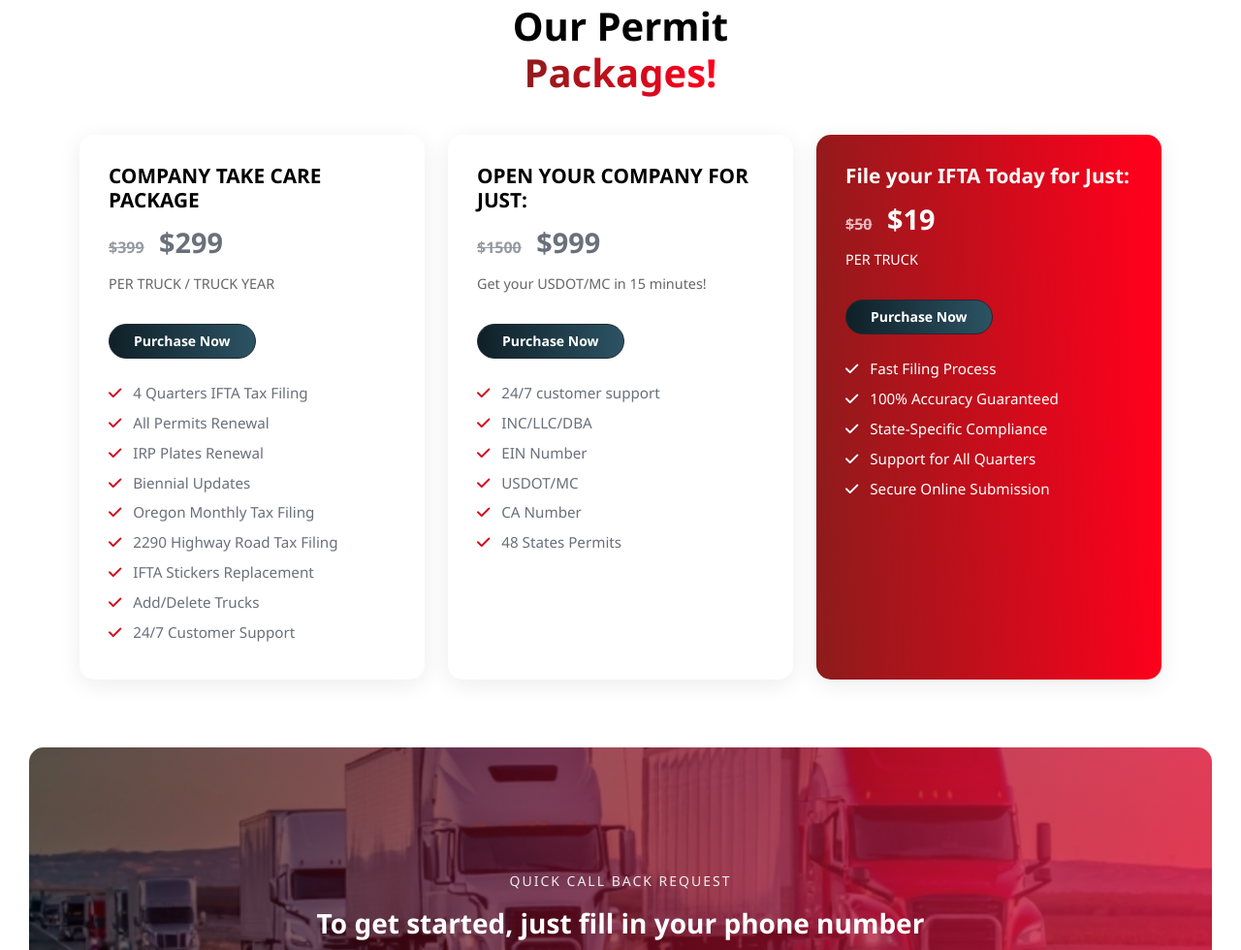
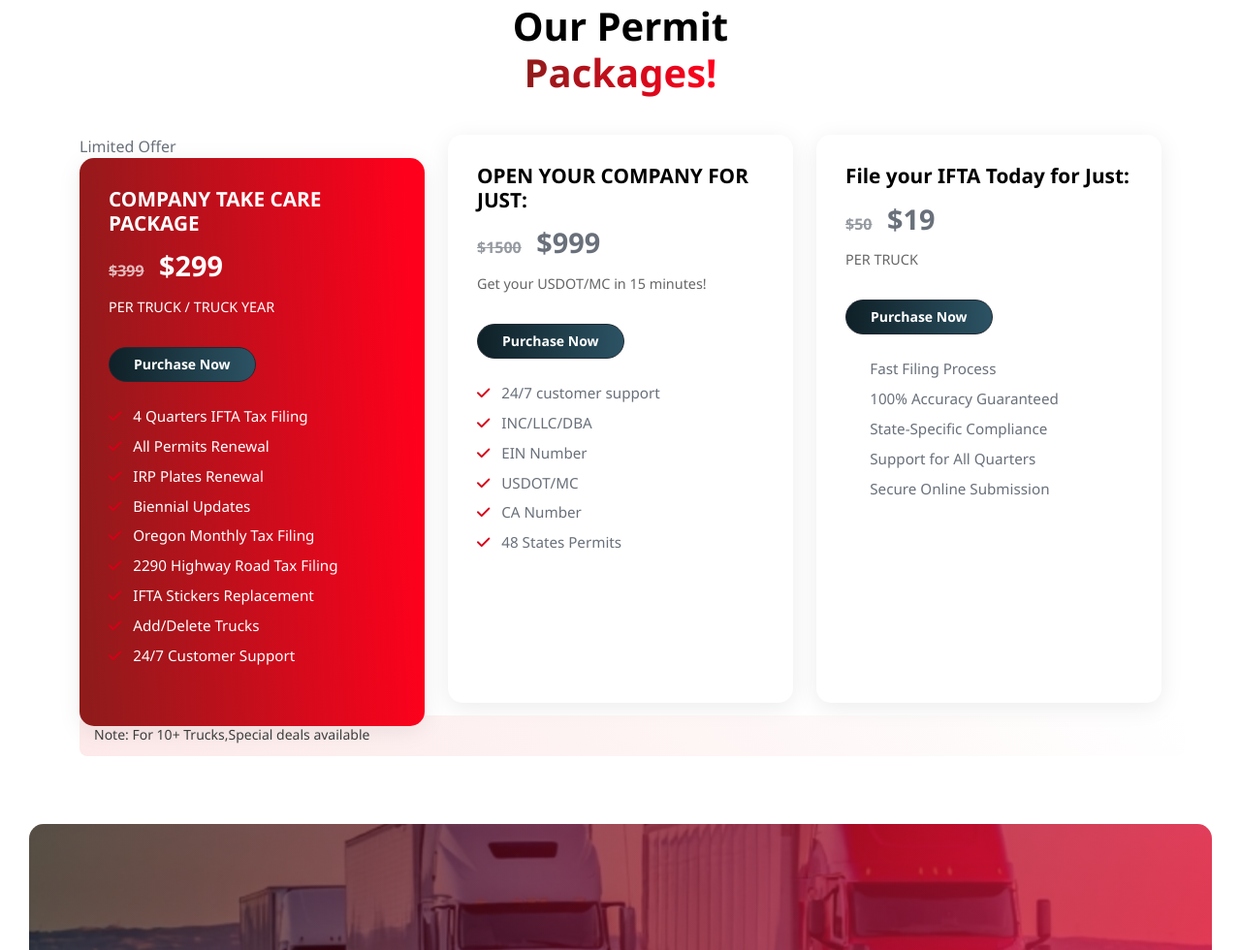
Before and after one commit to cjs-tech/cjs-tech, a plain HTML site: page index.html in a window 1280 px wide. Shown: the part 4694-5674 px from the top of the page at 97% size. Drawn offline with nearby package versions, Linux system fonts and the light colour scheme; a web font is replaced by a local one.

Commit message:
index.html

```diff
--- a/index.html
+++ b/index.html
@@ -761,8 +761,11 @@
 
 
   <!-- Card 1 -->
-      <div class="col-lg-4">
-        <div class="pricing-card-new h-100">
+      <div class="col-lg-4" style="position: relative;">
+
+	  <div class="ribbon"><span>Limited Offer</span></div>
+
+        <div class="pricing-card-new h-100 best-value">
           <div class="pricing-body">
             <h3 class="plan-title">COMPANY TAKE CARE PACKAGE</h3>
             <div class="plan-price">
@@ -810,7 +813,7 @@
 
 	  <!-- Card 3 -->
       <div class="col-lg-4 third">
-        <div class="pricing-card-new h-100 best-value">
+        <div class="pricing-card-new h-100">
           <div class="pricing-body">
             <h3 class="plan-title">File your IFTA Today for Just:</h3>
             <div class="plan-price">
@@ -828,7 +831,14 @@
           </div>
         </div>
       </div>
-
+<h2 style="
+    margin: 13px 0 0 24px;
+    font-size: 14px;
+    color: #3f3f3f;
+    background: linear-gradient(45deg, #fde9e9, transparent);
+    padding: 12px 15px 13px 15px;
+    border-radius: 8px;
+"> Note: For 10+ Trucks,Special deals available </h2>
     </div>
   </div>
 </section>
```
Lines whose indentation alone changed are shown as unchanged.
